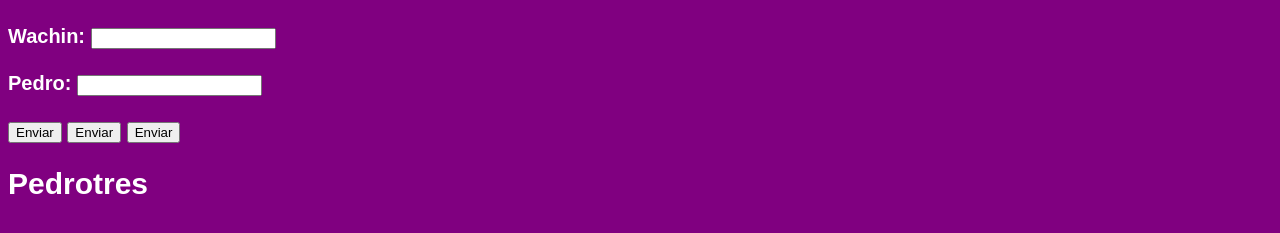
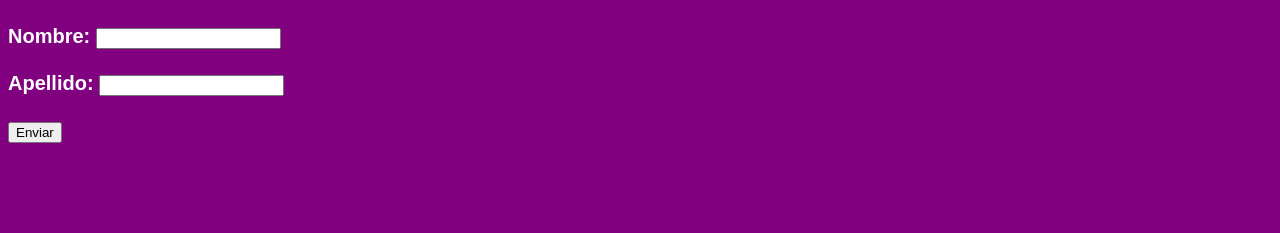
Before and after one commit to Samplezt/recitapp, a plain HTML site: page index.html in a window 1280 px wide. Shown: the part 379-612 px from the top of the page. Drawn offline with Linux system fonts and the light colour scheme.

Commit message:
Original

```diff
--- a/index.html
+++ b/index.html
@@ -20,23 +20,19 @@
       </header>
       <br>
 
-      <label for="name">Wachin:</label>
+      <label for="name">Nombre:</label>
       <input type="text" name="firstname">
       <br>
       <br>
 
 
-      <label for="apellido">Pedro:</label>
+      <label for="apellido">Apellido:</label>
       <input type="text" name="lastname">
       <br>
       <br>
 
 
       <input type="submit" value="Enviar">
-      <input type="submit" value="Enviar">
-      <input type="submit" value="Enviar">
-
-      <h2>Pedrotres</h2>
 
 
     </form>
```
